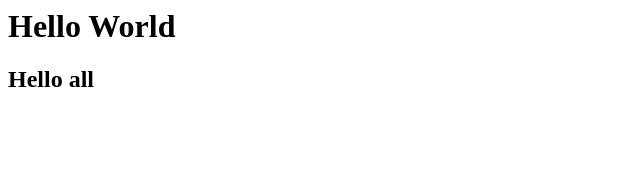
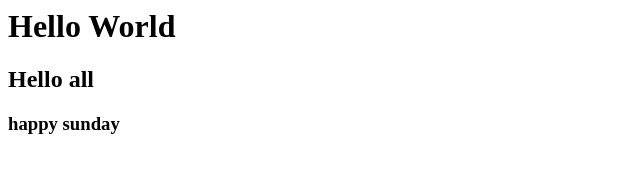
Before and after one commit to FordBc38/test-git, a plain HTML site: page index.html in a window 1280 px wide. Shown: the whole page, without its empty margins (0-640 px from the left). Drawn offline with Linux system fonts and the light colour scheme.

Commit message:
index change

```diff
--- a/index.html
+++ b/index.html
@@ -1,2 +1,3 @@
 <h1>Hello World</h1>
 <h2>Hello all</h2>
+<h3>happy sunday</h3>
```
